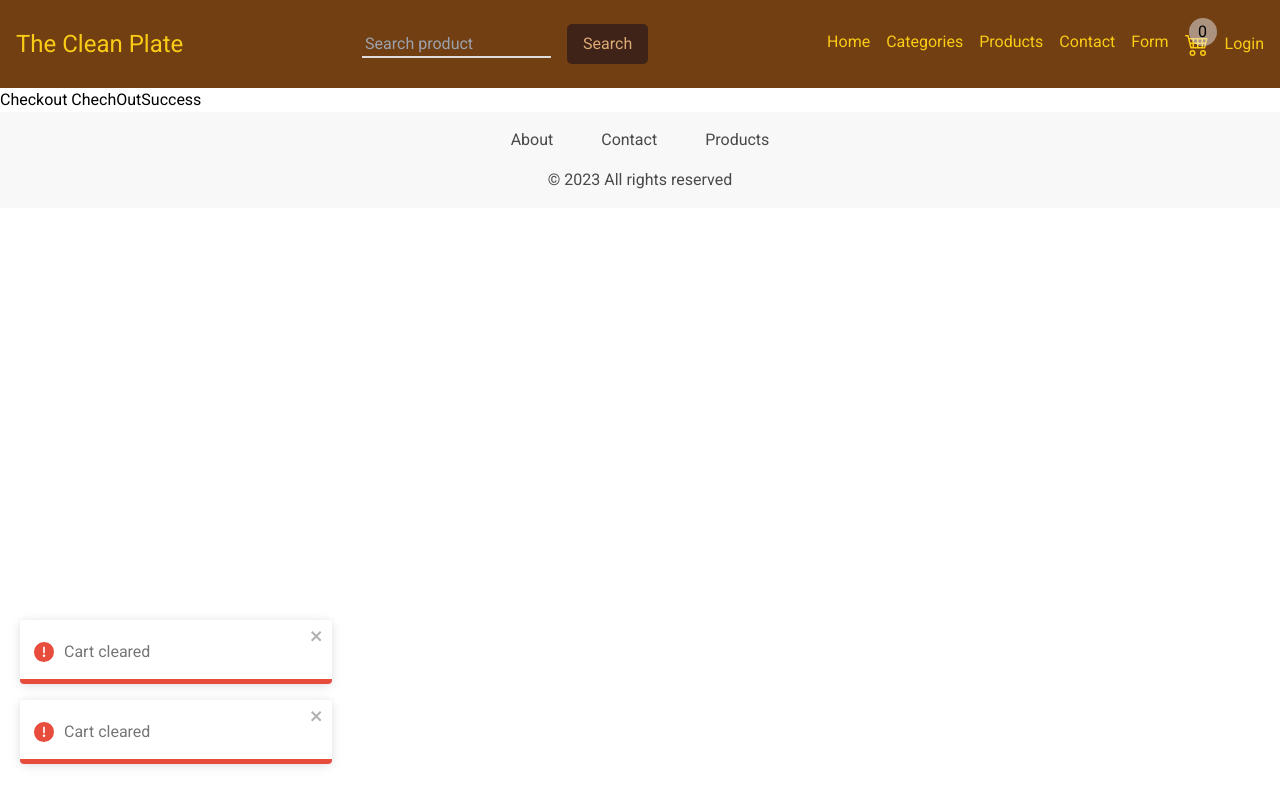
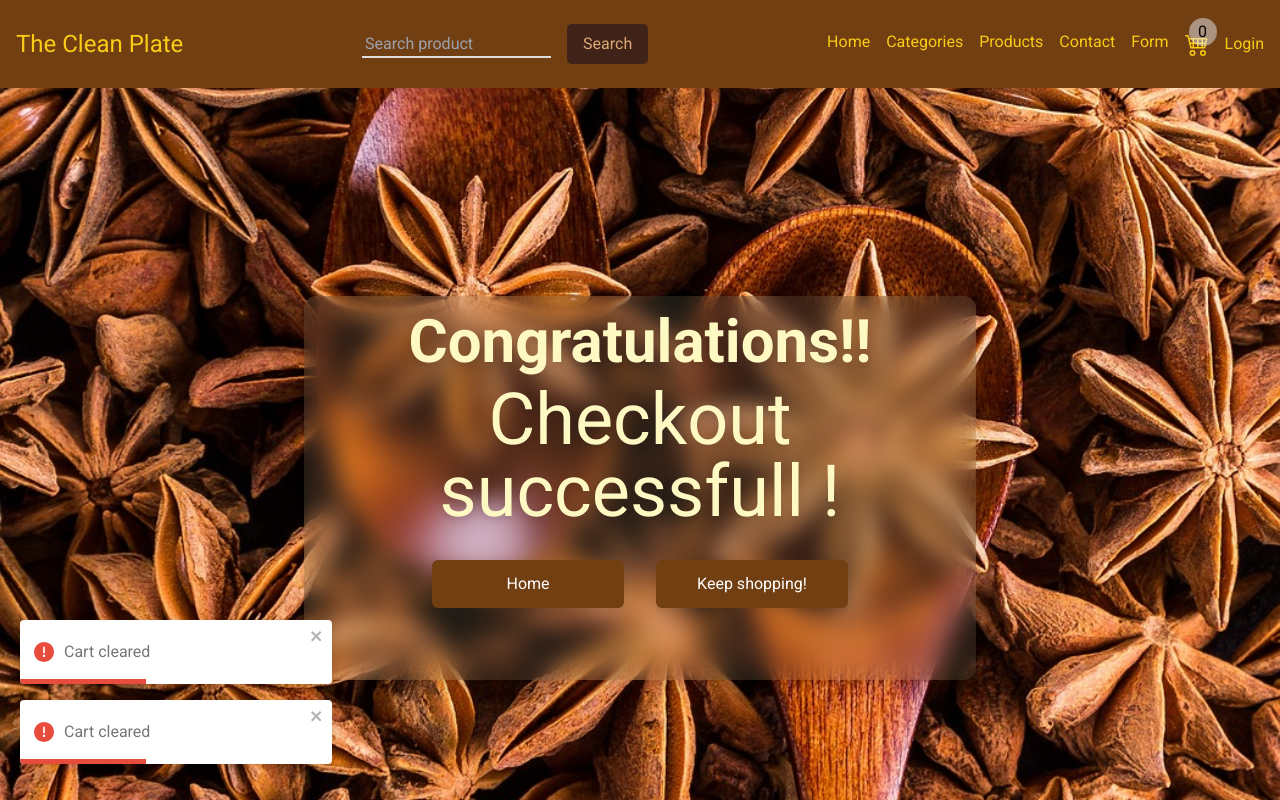
Before and after one commit to jeanvela/The-Clean-Plate, a React (Vite) app in the folder frontend/: page /CheckoutSuccess in a window 1280 px wide. Shown: the top 800 px of the page. Built offline with nearby package versions, Linux system fonts and the light colour scheme.

Commit message:
pagenotfound and success

```diff
--- a/frontend/src/App.jsx
+++ b/frontend/src/App.jsx
@@ -10,13 +10,12 @@ import Cart from "./components/NavBar/cart/Cart";
 import ContactUs from "./components/views/ContactUs";
 import ChechOutSuccess from "./components/NavBar/cart/ChechOutSuccess";
 import Dashboard from "./components/views/Dashboard";
-import { useSelector } from 'react-redux';
-
+import { useSelector } from "react-redux";
+import PageNotFound from "./components/views/PageNotFound";
 
 function App() {
   const userRole = useSelector((state) => state.user.role);
-  console.log(userRole)
-
+  console.log(userRole);
   return (
     <>
       <div>
@@ -29,6 +28,7 @@ function App() {
           <Route path="/cart" element={<Cart />} />
           <Route path="/Contact" element={<ContactUs />} />
           <Route path="/CheckoutSuccess" element={<ChechOutSuccess />} />
+          <Route path="*" element={<PageNotFound />} />
           {userRole === "admin" && (
             <>
               <Route exact path="/createproduct" element={<FormProdutcs />} />
--- a/frontend/src/components/NavBar/cart/ChechOutSuccess.jsx
+++ b/frontend/src/components/NavBar/cart/ChechOutSuccess.jsx
@@ -1,7 +1,7 @@
 import { useEffect } from "react";
-import { useDispatch, useSelector } from "react-redux";
+import { useDispatch } from "react-redux";
 import { clearCart, getTotal } from "../../../features/cartSlice";
-
+import { Link } from "react-router-dom";
 function ChechOutSuccess() {
   const dispatch = useDispatch();
 
@@ -10,8 +10,32 @@ function ChechOutSuccess() {
     dispatch(getTotal());
   }, [dispatch]);
   return (
-    <div>
-      <h2>Checkout ChechOutSuccess</h2>
+    <div className="  h-screen w-full flex  bg-slate-200  bg-cover bg-[url('/../bg3.jpg')]  bg-center ">
+      <div
+        className="max-w-md mx-auto justify-center h-96 w-9/12 backdrop-blur-md drop-shadow-lg bg-yellow-100 rounded-xl shadow-lg md:max-w-2xl  bg-opacity-10 hover/edit:translate-x-0.5 hover/edit:bg-yellow-400 hover/edit:bg-opacity-10 self-center
+      "
+      >
+        <h2 className="flex justify-center item-center text-6xl text-yellow-100 font-bold mt-4 mb-8 h-10">
+          Congratulations!!
+        </h2>
+        <h3 className=" text-center text-7xl text-yellow-100">
+          Checkout successfull !
+        </h3>{" "}
+        <div className="flex flex-row item-center justify-center space-x-8 mt-8 ">
+          <Link to="/">
+            <button className="max-w-full w-48 h-12 rounded-md font-normal bg-yellow-900 text-white cursor-pointer hover/edit:translate-x-0.5  hover/edit:text-yellow-400">
+              {" "}
+              Home
+            </button>
+          </Link>
+          <Link to="/categories/products">
+            <button className="max-w-full w-48 h-12 rounded-md font-normal bg-yellow-900 text-white cursor-pointer hover/edit:translate-x-0.5 hover/edit:text-yellow-400">
+              {" "}
+              Keep shopping!
+            </button>
+          </Link>
+        </div>
+      </div>
     </div>
   );
 }
--- a/frontend/src/components/NavBar/cart/PayButton.jsx
+++ b/frontend/src/components/NavBar/cart/PayButton.jsx
@@ -8,13 +8,12 @@ function PayButton({ item }) {
     axios
       .post("http://localhost:3001/stripe/stripe/create-checkout-session", {
         item,
-        userId: user,
+        userId: user._id,
       })
       .then((response) => {
         if (response.data.url) {
           window.location.href = response.data.url;
         }
-        console.log(user);
       })
 
       .catch((error) => console.log(error));
--- /dev/null
+++ b/frontend/src/components/views/PageNotFound.jsx
@@ -0,0 +1,13 @@
+function PageNotFound() {
+  return (
+    <div
+      className=" flex flex-col items-center justify-center text-gray-500 h-screen
+      text-9xl "
+    >
+      <h2 className="">404</h2>
+      <p className=" text-7xl">Page not found</p>
+    </div>
+  );
+}
+
+export default PageNotFound;
```
Also changed, not shown: frontend/public/bg3.jpg (added), 1 other file (tests, documents, lock files or other folders).
